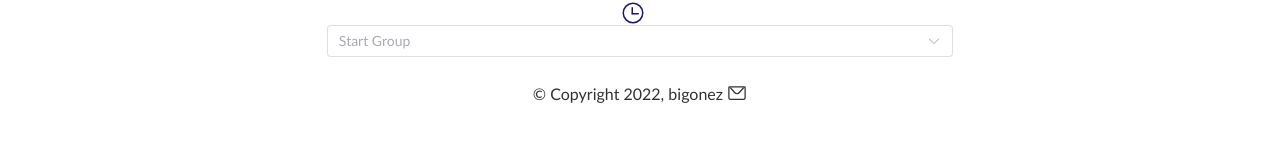
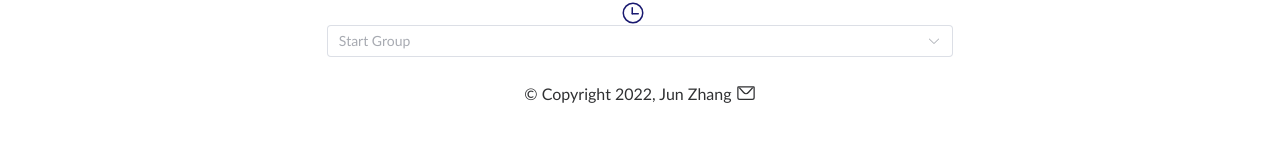
Before and after one commit to bigonez/utaplanner, a Vue app: page / in a window 1280 px wide. Shown: the part 182-324 px from the top of the page. Built offline with nearby package versions, Linux system fonts and the light colour scheme.

Commit message:
Replace nickname.
. replace the nickname by the real name, components/UtaPlanner.vue.

```diff
--- a/src/components/UtaPlanner.vue
+++ b/src/components/UtaPlanner.vue
@@ -14,7 +14,7 @@
       </el-main>
 
       <el-footer>
-        &copy; Copyright {{ year }}, bigonez
+        &copy; Copyright {{ year }}, Jun Zhang
         <a href="mailto:bigonez@gmail.com">
           <el-icon :size="20" color="var(--el-text-color-primary)" style="vertical-align: bottom">
             <message />
```
